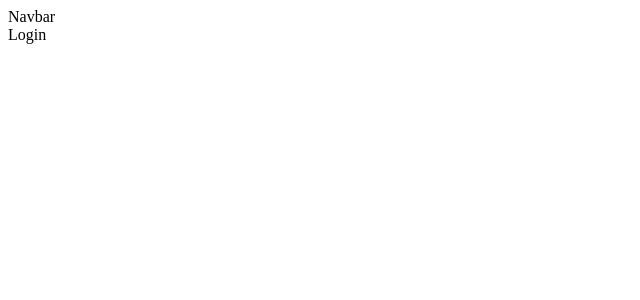
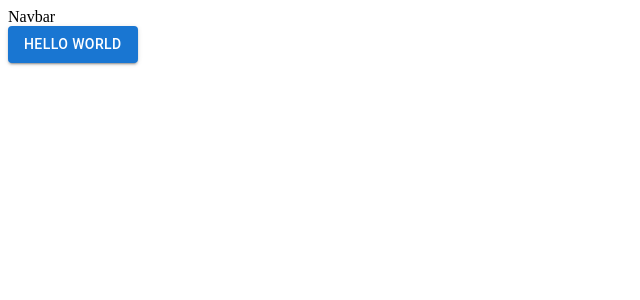
Before and after one commit to lenny-g/schoolify-client, a React (Create React App) app: page /login in a window 1280 px wide. Shown: the top 300 px of the page, without its empty margins (0-640 px from the left). Built offline with nearby package versions, Linux system fonts and the light colour scheme.

Commit message:
set up mui

```diff
--- a/package.json
+++ b/package.json
@@ -3,6 +3,10 @@
   "version": "0.1.0",
   "private": true,
   "dependencies": {
+    "@emotion/react": "^11.8.1",
+    "@emotion/styled": "^11.8.1",
+    "@mui/icons-material": "^5.4.4",
+    "@mui/material": "^5.4.4",
     "@testing-library/jest-dom": "^5.16.2",
     "@testing-library/react": "^12.1.3",
     "@testing-library/user-event": "^13.5.0",
--- /dev/null
+++ b/src/components/LoginForm.js
@@ -0,0 +1,7 @@
+import Button from '@mui/material/Button';
+
+
+export const LoginForm = () =>{
+    return  <Button variant="contained">Hello World</Button>;
+
+}
--- a/src/pages/Login.js
+++ b/src/pages/Login.js
@@ -1,3 +1,7 @@
+import { LoginForm } from "../components/LoginForm"
+
 export const Login = () =>{
-    return <div>Login</div>
+    return <div>
+        <LoginForm/>
+    </div>
 }
```
Also changed, not shown: 1 other file (tests, documents, lock files or other folders).
